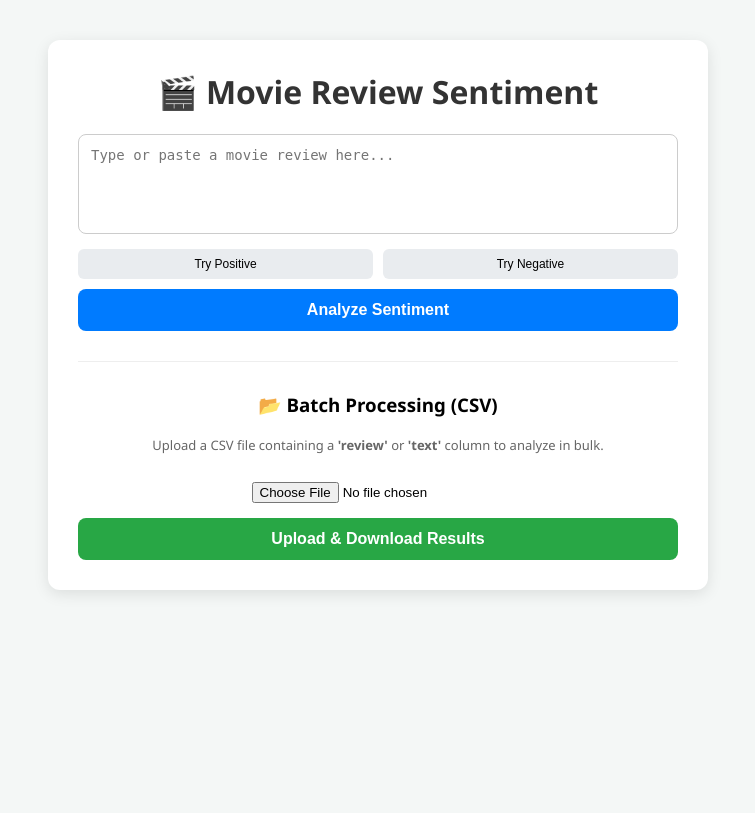
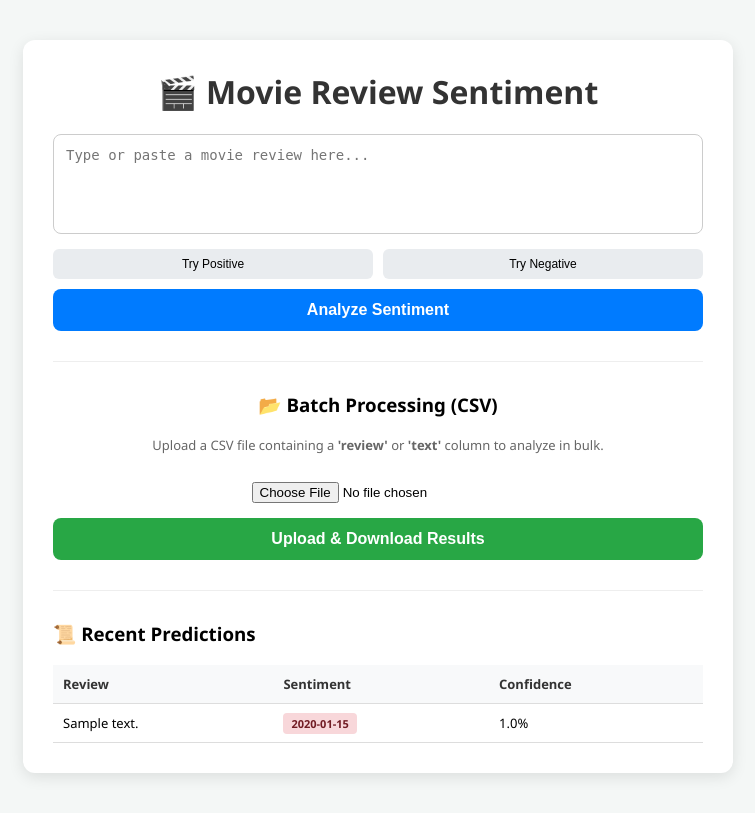
Before and after one commit to KOTI1215/sentiment-project, a Flask app: page / in a window 1280 px wide. Shown: the whole page, without its empty margins (262-1017 px from the left). Before the commit the page ends 594 px from the top, so only its background shows below. Run offline with Flask 3, Linux system fonts and the light colour scheme; tables that the repository leaves empty hold one stand-in row (values such as "Sample post"); parts of the project's set-up code (start-up, migrations or seed data) failed here and were passed over.

Commit message:
Add SQLite prediction history logging

```diff
--- a/app.py
+++ b/app.py
@@ -1,5 +1,9 @@
-from flask import Flask, render_template, request, jsonify
+from flask import Flask, render_template, request, jsonify, send_file
 import joblib
+import pandas as pd
+import io
+import sqlite3
+import datetime
 
 app = Flask(__name__)
 
@@ -7,37 +11,128 @@ app = Flask(__name__)
 model = joblib.load('model.pkl')
 vec = joblib.load('vec.pkl')
 
+# Initialize SQLite Database
+def init_db():
+    conn = sqlite3.connect('history.db')
+    cursor = conn.cursor()
+    cursor.execute('''
+        CREATE TABLE IF NOT EXISTS predictions (
+            id INTEGER PRIMARY KEY AUTOINCREMENT,
+            review TEXT,
+            sentiment TEXT,
+            confidence REAL,
+            timestamp TEXT
+        )
+    ''')
+    conn.commit()
+    conn.close()
+
+init_db()
+
+def log_prediction(review, sentiment, confidence):
+    conn = sqlite3.connect('history.db')
+    cursor = conn.cursor()
+    timestamp = datetime.datetime.now().strftime("%Y-%m-%d %H:%M:%S")
+    cursor.execute('''
+        INSERT INTO predictions (review, sentiment, confidence, timestamp)
+        VALUES (?, ?, ?, ?)
+    ''', (review, sentiment, confidence, timestamp))
+    conn.commit()
+    conn.close()
+
+def get_recent_history(limit=5):
+    conn = sqlite3.connect('history.db')
+    cursor = conn.cursor()
+    cursor.execute('SELECT review, sentiment, confidence, timestamp FROM predictions ORDER BY id DESC LIMIT ?', (limit,))
+    rows = cursor.fetchall()
+    conn.close()
+    return rows
+
 @app.route('/', methods=['GET'])
 def index():
-    return render_template('index.html')
+    history = get_recent_history()
+    return render_template('index.html', history=history)
 
 @app.route('/predict', methods=['POST'])
 def predict():
-    # Handle HTML form submission
-    if request.form:
+    history = get_recent_history()
+
+    # Handle single text input (Form)
+    if request.form and 'review' in request.form:
         text = request.form.get('review', '')
+        if not text.strip():
+            return render_template('index.html', error="Please enter a review.", history=history)
+
+        text_vec = vec.transform([text])
+        prediction = model.predict(text_vec)[0]
+        probabilities = model.predict_proba(text_vec)[0]
+        confidence = round(max(probabilities) * 100, 1)
+
+        log_prediction(text, prediction.upper(), confidence)
+        history = get_recent_history()  # Refresh history after new entry
+
+        return render_template('index.html', sentiment=prediction.upper(), confidence=confidence, review=text, history=history)
+
     # Handle JSON API requests
     elif request.is_json:
         data = request.get_json()
         text = data.get('review', '')
-    else:
-        text = ''
+        if not text:
+            return jsonify({'error': 'No text provided'}), 400
 
-    if not text:
-        return render_template('index.html', error="Please enter a review.")
+        text_vec = vec.transform([text])
+        prediction = model.predict(text_vec)[0]
+        probabilities = model.predict_proba(text_vec)[0]
+        confidence = round(max(probabilities) * 100, 1)
 
-    # Model prediction
-    text_vec = vec.transform([text])
-    prediction = model.predict(text_vec)[0]
-    probabilities = model.predict_proba(text_vec)[0]
-    confidence = round(max(probabilities) * 100, 1)
+        log_prediction(text, prediction.upper(), confidence)
 
-    # Return HTML page with results for browser forms
-    if request.form:
-        return render_template('index.html', sentiment=prediction.upper(), confidence=confidence, review=text)
+        return jsonify({'sentiment': prediction, 'confidence': confidence})
 
-    # Return JSON for API calls
-    return jsonify({'sentiment': prediction, 'confidence': confidence})
+    return render_template('index.html', error="Invalid request.", history=history)
+
+@app.route('/predict-csv', methods=['POST'])
+def predict_csv():
+    history = get_recent_history()
+    if 'file' not in request.files:
+        return render_template('index.html', error="No file uploaded.", history=history)
+
+    file = request.files['file']
+    if file.filename == '':
+        return render_template('index.html', error="No file selected.", history=history)
+
+    try:
+        df = pd.read_csv(file)
+
+        review_col = None
+        for col in ['review', 'text', 'Review', 'Text']:
+            if col in df.columns:
+                review_col = col
+                break
+
+        if not review_col:
+            return render_template('index.html', error="CSV must contain a column named 'review' or 'text'.", history=history)
+
+        reviews = df[review_col].astype(str).tolist()
+        text_vec = vec.transform(reviews)
+        predictions = model.predict(text_vec)
+        probabilities = model.predict_proba(text_vec)
+
+        df['Sentiment'] = [p.upper() for p in predictions]
+        df['Confidence (%)'] = [round(max(prob) * 100, 1) for prob in probabilities]
+
+        output = io.BytesIO()
+        df.to_csv(output, index=False)
+        output.seek(0)
+
+        return send_file(
+            output,
+            mimetype='text/csv',
+            as_attachment=True,
+            download_name='sentiment_results.csv'
+        )
+    except Exception as e:
+        return render_template('index.html', error=f"Error processing CSV: {str(e)}", history=history)
 
 if __name__ == '__main__':
     app.run(debug=True)
--- a/templates/index.html
+++ b/templates/index.html
@@ -6,7 +6,7 @@
     <title>Movie Review Sentiment Analyzer</title>
     <style>
         body { font-family: 'Segoe UI', Tahoma, Geneva, Verdana, sans-serif; background-color: #f4f7f6; margin: 0; padding: 40px; display: flex; justify-content: center; }
-        .card { background: white; padding: 30px; border-radius: 12px; box-shadow: 0 4px 15px rgba(0,0,0,0.1); width: 100%; max-width: 600px; }
+        .card { background: white; padding: 30px; border-radius: 12px; box-shadow: 0 4px 15px rgba(0,0,0,0.1); width: 100%; max-width: 650px; }
         h1 { margin-top: 0; color: #333; text-align: center; }
         textarea { width: 100%; height: 100px; padding: 12px; border: 1px solid #ccc; border-radius: 8px; box-sizing: border-box; resize: none; font-size: 14px; }
         .btn-group { display: flex; gap: 10px; margin: 10px 0; }
@@ -21,6 +21,14 @@
         hr { margin: 30px 0; border: 0; border-top: 1px solid #eee; }
         .csv-section { text-align: center; }
         .csv-input { margin: 15px 0; }
+
+        /* Table Styles */
+        table { width: 100%; border-collapse: collapse; margin-top: 15px; font-size: 13px; }
+        th, td { padding: 10px; text-align: left; border-bottom: 1px solid #ddd; }
+        th { background-color: #f8f9fa; color: #333; }
+        .tag { padding: 3px 8px; border-radius: 4px; font-weight: bold; font-size: 11px; }
+        .tag-POS { background: #d4edda; color: #155724; }
+        .tag-NEG { background: #f8d7da; color: #721c24; }
     </style>
 </head>
 <body>
@@ -61,6 +69,34 @@
                 <button type="submit" class="btn-submit" style="background: #28a745;">Upload & Download Results</button>
             </form>
         </div>
+
+        <!-- Prediction History Section -->
+        {% if history %}
+            <hr>
+            <h3>📜 Recent Predictions</h3>
+            <table>
+                <thead>
+                    <tr>
+                        <th>Review</th>
+                        <th>Sentiment</th>
+                        <th>Confidence</th>
+                    </tr>
+                </thead>
+                <tbody>
+                    {% for item in history %}
+                        <tr>
+                            <td>{{ item[0][:35] }}{% if item[0]|length > 35 %}...{% endif %}</td>
+                            <td>
+                                <span class="tag {% if item[1] == 'POSITIVE' %}tag-POS{% else %}tag-NEG{% endif %}">
+                                    {{ item[1] }}
+                                </span>
+                            </td>
+                            <td>{{ item[2] }}%</td>
+                        </tr>
+                    {% endfor %}
+                </tbody>
+            </table>
+        {% endif %}
     </div>
 
     <script>
```
